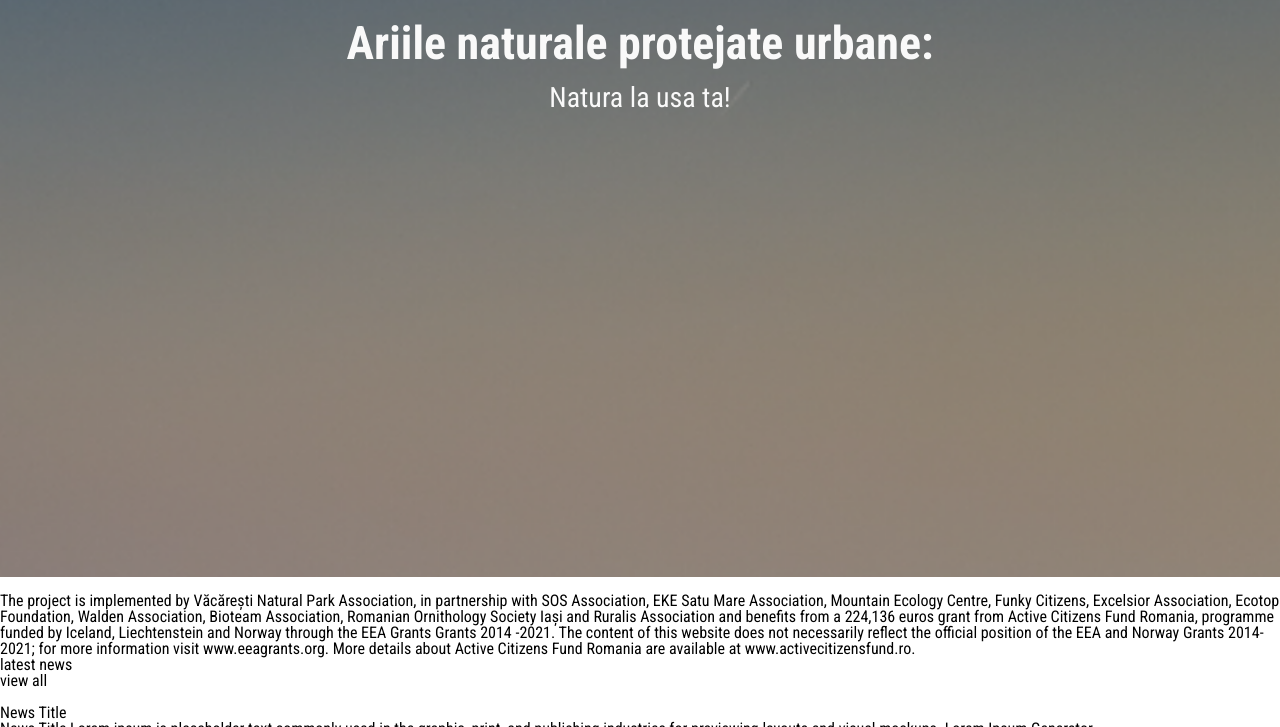
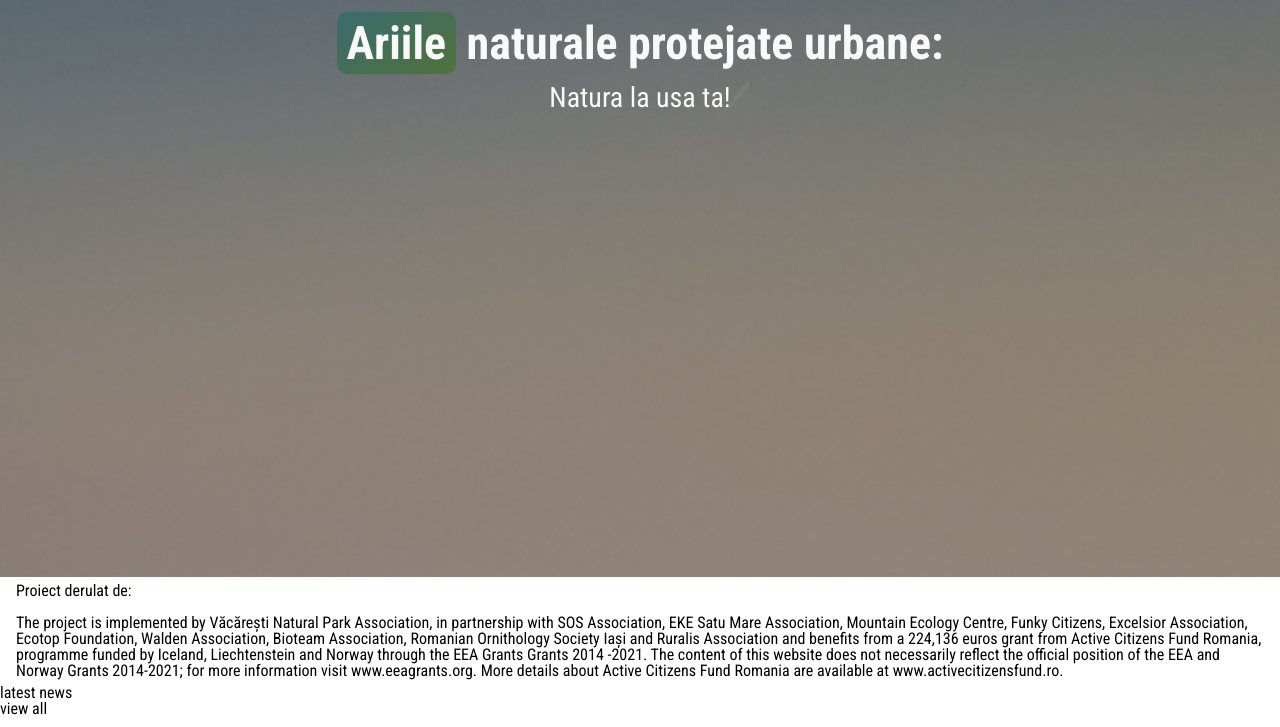
Before and after one commit to cristinacoman/devacademy2023, a website: page index.html in a window 1280 px wide. Shown: the part 63-790 px from the top of the page. Drawn offline with Linux system fonts and the light colour scheme.

Commit message:
create theme colors

```diff
--- a/index.html
+++ b/index.html
@@ -39,6 +39,7 @@
     </header>
     <div class="main">
         <section class="sponsors">
+            <p class="sponsors__label">Proiect derulat de:</p>
             <div class="sponsors__wrapper">
                 <img class="sponsors__logo" src="" loading="lazy" />
                 <img class="sponsors__logo" src="" loading="lazy"/>
--- a/styles/components/main.scss
+++ b/styles/components/main.scss
@@ -6,14 +6,19 @@
     &__headline {
         font-size: 46px;
         line-height: 60px;
-        color: var(--light-gray);
+        color: var( --color-light-6);
         font-weight: 700;
         text-align: center;
+        &--highlight {
+            background: linear-gradient(148deg, rgba(58,107,112,1) 0%, rgba(80,114,58,1) 100%);
+            padding: 4px 10px;
+            border-radius: 10px;
+        }
     }
     &__subheadline {
         font-size: 28px;
         line-height: 30px;
-        color: var(--light-gray);
+        color: var( --color-light-6);
         text-align: center;
         margin-top: 10px;
     }
@@ -28,3 +33,7 @@
     background-repeat: no-repeat;
     background-position: top center;
 }
+
+.sponsors {
+    padding: 6px 16px;
+}
--- a/styles/utils/colors.scss
+++ b/styles/utils/colors.scss
@@ -1,4 +1,25 @@
 body {
-    --color-white: #fff;
-    --light-gray: #F9F9F9;
+    --color-white: #ffffff;
+    --color-black: #000000;
+    --color-orange: #FBB265;
+    --color-teal-1: #0E3D45;
+    --color-teal-2: #3A6B72;
+    --color-teal-3: #206976;
+    --color-teal-4: #1E7786;
+    --color-teal-5: #2DAED5;
+    --color-brown-1: #5D5D5D;
+    --color-brown-2: #613D44;
+    --color-brown-3: #855E4F;
+    --color-green-1: #50723A;
+    --color-green-2: #0EAC51;
+    --color-green-3: #1EBC61;
+    --color-green-4: #94D098;
+    --color-green-5: #7FAC92;
+    --color-green-6: #9CBAA9;
+    --color-light-1: #BCC9C2;
+    --color-light-2: #BDE5BD;
+    --color-light-3: #C6DBCF;
+    --color-light-4: #DCEAE3;
+    --color-light-5: #FBFBFB;
+    --color-light-6: #F9F9F9;
 }
```
Also changed, not shown: css/style.css, 1 other file.
